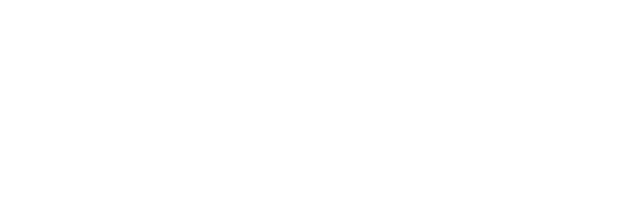
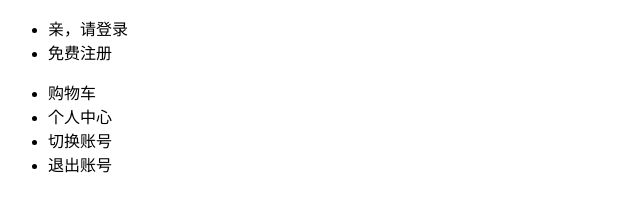
Before and after one commit to Dream-1211/Ch-Ruzal, a plain HTML site: page www/index.html in a window 1280 px wide. Shown: the whole page, without its empty margins (0-640 px from the left). Drawn offline with Linux system fonts and the light colour scheme.

Commit message:
create SCSS files

```diff
--- /dev/null
+++ b/SCSS/_base.scss
@@ -0,0 +1,26 @@
+body {
+	font: 14px/1.5 Helvetica Neue, Helvetica, Arial, Microsoft Yahei,
+		Hiragino Sans GB, Heiti SC, WenQuanYi Micro Hei, sans-serif;
+	color: #333;
+	min-width: 1226px;
+	/* 公共样式 */
+	.clearfix::before,
+	.clearfix::after {
+		content: "";
+		display: table;
+		clear: both;
+	}
+
+	/* 去除a的下划线 */
+	a {
+		text-decoration: none;
+		color: #333;
+	}
+	/* 设置一个类，用来表示中间容器的宽度 */
+	.w {
+		/* 固定容器的宽度 */
+		width: 1226px;
+		/* 设置容器居中 */
+		margin: 0 auto;
+	}
+}
--- a/css/base.css
+++ /dev/null
@@ -1,28 +0,0 @@
-/* 公共样式 */
-.clearfix::before,
-.clearfix::after {
-  content: "";
-  display: table;
-  clear: both;
-}
-
-/* 去除a的下划线 */
-a {
-  text-decoration: none;
-  color: #333;
-}
-
-body {
-  font: 14px/1.5 Helvetica Neue, Helvetica, Arial, Microsoft Yahei,
-    Hiragino Sans GB, Heiti SC, WenQuanYi Micro Hei, sans-serif;
-  color: #333;
-  min-width: 1226px;
-}
-
-/* 设置一个类，用来表示中间容器的宽度 */
-.w {
-  /* 固定容器的宽度 */
-  width: 1226px;
-  /* 设置容器居中 */
-  margin: 0 auto;
-}
--- a/www/index.html
+++ b/www/index.html
@@ -7,6 +7,15 @@
     <title>首页</title>
 </head>
 <body>
-
+    <ul class="head_left">
+        <li>亲，请登录</li>
+        <li>免费注册</li>
+    </ul>
+    <ul class="head_right">
+        <li>购物车</li>
+        <li>个人中心</li>
+        <li>切换账号</li>
+        <li>退出账号</li>
+    </ul>
 </body>
 </html>
```
Also changed, not shown: SCSS/_reset.scss (renamed from css/reset.css), SCSS/index.css (added), SCSS/index.scss (added), SCSS/mixins.css (added), SCSS/mixins.scss (added), 2 other files.
